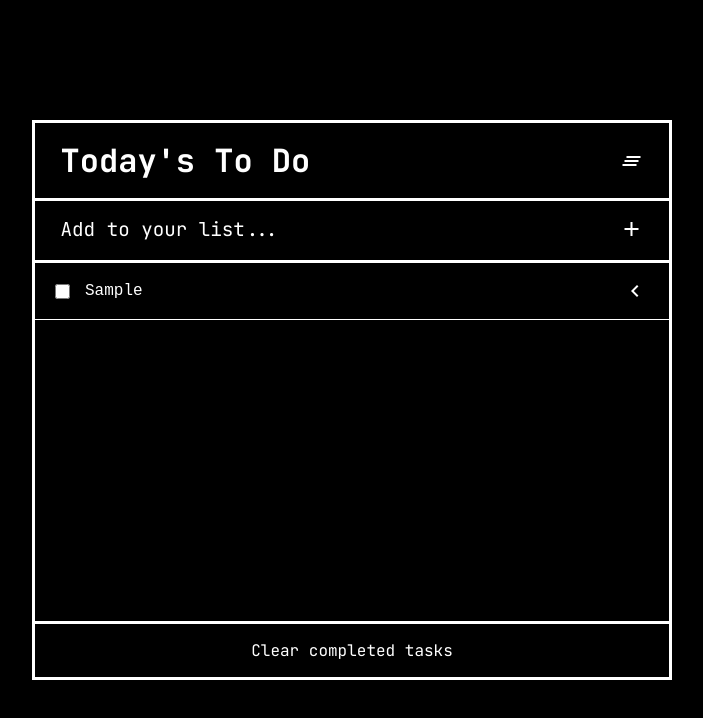
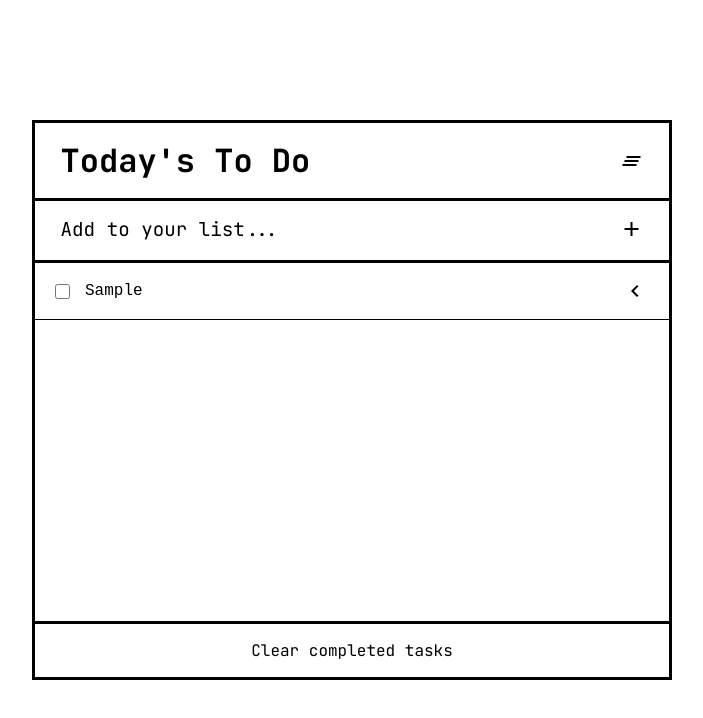
Before and after one commit to rmrmrmr/To-do_List, a website built with webpack: page src/index.html in a window 1280 px wide. Both pictures are taken after typing "Sample" into the empty fields and a click on the button "add". Shown: the whole page, without its empty margins (288-991 px from the left). Built offline with nearby package versions, Linux system fonts and the light colour scheme.

```diff
--- a/src/index.js
+++ b/src/index.js
@@ -1,3 +1,5 @@
+/** * @jest-environment jsdom */
+
 import './style.css';
 import Methods from './modules/functions.js';
 import {
@@ -17,6 +19,8 @@
   evt.preventDefault();
   listSection.innerHTML = '';
   tasksArr.getTaskName(taskInput);
+  taskInput.value = '';
+  console.log(tasksArr.tasksArr[0].description);
   tasksArr.setIndex();
   tasksArr.createHTML();
   tasksArr.addToLocalStorage();
--- a/src/modules/functions.js
+++ b/src/modules/functions.js
@@ -1,3 +1,5 @@
+/** * @jest-environment jsdom */
+
 import { listSection, Task } from './vars.js';
 
 export default class Methods {
@@ -9,7 +11,6 @@
     const { tasksArr } = this;
     const newTask = new Task(taskInput.value);
     tasksArr.push(newTask);
-    taskInput.value = '';
   }
 
   setIndex() {
--- a/src/modules/vars.js
+++ b/src/modules/vars.js
@@ -1,3 +1,4 @@
+/** * @jest-environment jsdom */
 export const listSection = document.getElementById('listSect');
 export const addTaskBttn = document.getElementById('inputForm');
 export const clearBttn = document.getElementById('clearBttn');
--- a/src/style.css
+++ b/src/style.css
@@ -5,22 +5,22 @@
   width: 50vw;
   max-width: 700px;
   height: 70vh;
-  border: solid white;
+  border: solid black;
   margin: 15vh 25vw;
   box-sizing: border-box;
   display: flex;
   flex-direction: column;
   user-select: none;
-  background-color: black;
-  color: white;
+  background-color: white;
+  color: black;
 }
 
 input, textarea {
-  background-color: black;
+  background-color: white;
 }
 
 ::placeholder {
-  color: white;
+  color: black;
 }
 
 #titleSect {
@@ -28,11 +28,11 @@
   display: flex;
   justify-content: space-between;
   align-items: center;
-  border-bottom: solid white 3px;
+  border-bottom: solid black 3px;
 }
 
 #formSect {
-  border-bottom: solid white 3px;
+  border-bottom: solid black 3px;
 }
 
 #listTitle {
@@ -40,6 +40,11 @@
   margin: 0;
 }
 
+
+ul {
+  list-style: none;
+  padding: 0;
+}
 #formSect {
   display: flex;
   width: 100%;
@@ -50,7 +55,7 @@
   display: flex;
   padding: 0 2vw;
   justify-content: space-between;
-  border-bottom: solid black 3px;
+  border-bottom: solid white 3px;
   height: 7vh;
 }
 
@@ -61,14 +66,14 @@
   padding: 2vh 0;
   width: 90%;
   outline: none;
-  color: white;
+  color: black;
 }
 
 #addTaskBttn {
   position: relative;
   border: none;
-  background-color: black;
-  color: white;
+  background-color: white;
+  color: black;
   padding: 0;
   width: 10%;
   display: flex;
@@ -81,7 +86,7 @@
   align-items: center;
   padding: 2vh;
   gap: 10px;
-  border-bottom: solid white 1px;
+  border-bottom: solid black 1px;
 }
 
 .moreBttn {
@@ -100,7 +105,7 @@
   outline: none;
   border: none;
   font-family: 'JetBrains', monospace;
-  color: white;
+  color: black;
 }
 
 .completed {
@@ -108,14 +113,14 @@
 }
 
 .taskLabel::selection {
-  color: black;
-  background: white;
+  color: white;
+  background: black;
 }
 
 #clearBttnSect {
   position: relative;
   width: 100%;
-  border-top: solid white 3px;
+  border-top: solid black 3px;
   margin-top: auto;
 }
 
```
Also changed, not shown: package.json (+11 -2 lines), src/addAndDelete.test.js (+17 -8 lines), src/.babelrc (added), 1 other file.
